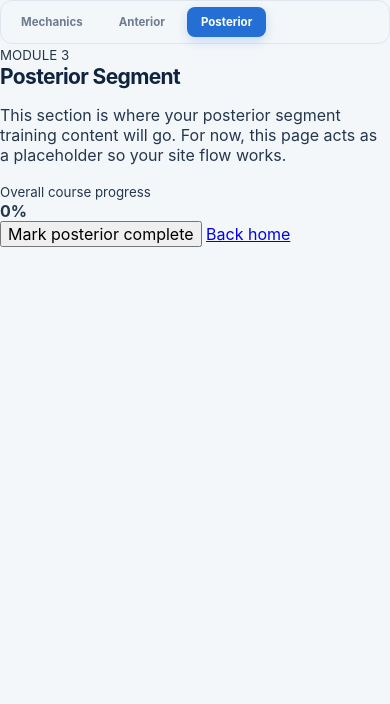
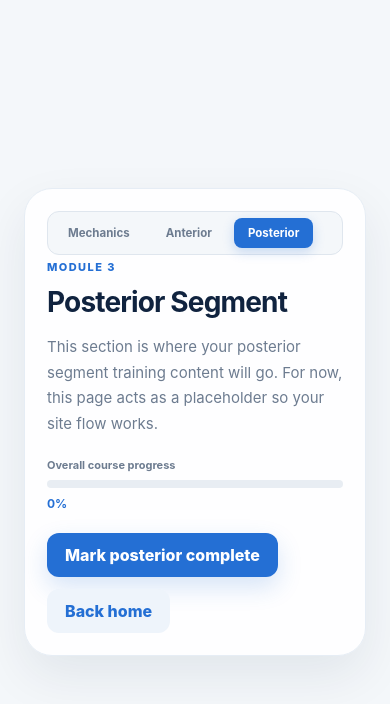
Before and after one commit to sarhassan/LampLearner, a plain HTML site: page posterior.html in a window 390 px wide. Drawn offline with Linux system fonts and the light colour scheme.

Commit message:
Update styles.css

```diff
--- a/css/styles.css
+++ b/css/styles.css
@@ -52,3 +52,242 @@ footer{min-height:84px;padding:11px 30px;display:grid;grid-template-columns:1fr
   color: #fff;
   box-shadow: 0 4px 12px #246fd438;
 }
+/* ===== Course-wide additions ===== */
+
+.overall-progress-bar {
+  background: #fff;
+  border-bottom: 1px solid var(--line);
+  padding: 12px 32px;
+}
+
+.overall-progress-inner {
+  max-width: 1600px;
+  margin: 0 auto;
+  display: grid;
+  grid-template-columns: 180px 1fr 60px;
+  gap: 16px;
+  align-items: center;
+}
+
+.overall-progress-inner small {
+  color: var(--muted);
+  font-size: 11px;
+  font-weight: 700;
+}
+
+.overall-track {
+  height: 8px;
+  border-radius: 999px;
+  background: #e8edf3;
+  overflow: hidden;
+}
+
+.overall-track i {
+  display: block;
+  height: 100%;
+  width: 0%;
+  border-radius: inherit;
+  background: linear-gradient(90deg, #7c9df3, #246fd4, #6fc3ff);
+  transition: width 0.3s ease;
+}
+
+.overall-progress-inner strong {
+  color: var(--blue);
+  font-size: 12px;
+  text-align: right;
+}
+
+/* landing page */
+.landing-body {
+  background:
+    radial-gradient(circle at top left, #eef6ff, transparent 28%),
+    radial-gradient(circle at bottom right, #eaf3ff, transparent 25%),
+    linear-gradient(180deg, #f8fbff, #f3f7fb);
+}
+
+.landing-shell {
+  min-height: 100vh;
+  display: grid;
+  place-items: center;
+  padding: 24px;
+}
+
+.splash-card,
+.intro-card,
+.simple-card {
+  width: min(760px, 100%);
+  background: rgba(255, 255, 255, 0.92);
+  border: 1px solid #e6edf5;
+  border-radius: 28px;
+  box-shadow: 0 20px 50px rgba(16, 35, 63, 0.08);
+}
+
+.splash-card {
+  text-align: center;
+  padding: 46px 32px;
+}
+
+.splash-card h1 {
+  margin: 0 0 10px;
+  font-size: clamp(34px, 5vw, 56px);
+  color: var(--navy);
+  letter-spacing: -0.04em;
+}
+
+.splash-card p {
+  margin: 0;
+  color: var(--muted);
+  font-size: 16px;
+}
+
+.sparkle {
+  font-size: 34px;
+  margin-bottom: 10px;
+  animation: bouncey 1s infinite alternate;
+}
+
+.intro-card,
+.simple-card {
+  padding: 32px;
+}
+
+.eyebrow {
+  color: var(--blue);
+  font-size: 11px;
+  font-weight: 800;
+  letter-spacing: .13em;
+}
+
+.intro-card h2,
+.simple-card h1 {
+  margin: 10px 0 10px;
+  color: var(--navy);
+  font-size: clamp(28px, 4vw, 42px);
+  letter-spacing: -0.03em;
+}
+
+.intro-card p,
+.simple-card p {
+  color: var(--muted);
+  line-height: 1.7;
+  font-size: 15px;
+}
+
+.continue-btn {
+  display: inline-block;
+  padding: 12px 18px;
+  border-radius: 12px;
+  border: 0;
+  background: var(--blue);
+  color: #fff;
+  text-decoration: none;
+  font-weight: 800;
+  cursor: pointer;
+  box-shadow: 0 10px 24px rgba(36, 111, 212, 0.18);
+}
+
+.continue-btn.secondary {
+  background: #eef4fb;
+  color: var(--blue);
+  box-shadow: none;
+}
+
+.home-progress,
+.simple-progress {
+  margin: 22px 0;
+  padding: 0;
+  background: transparent;
+  border: 0;
+}
+
+.home-progress .overall-progress-inner,
+.simple-progress .overall-progress-inner {
+  max-width: none;
+  margin: 0;
+  grid-template-columns: 180px 1fr 60px;
+}
+
+.simple-module-page {
+  min-height: 100vh;
+  display: grid;
+  place-items: center;
+  padding: 24px;
+  background: #f4f7fa;
+}
+
+.simple-actions,
+.module-links {
+  display: flex;
+  gap: 12px;
+  flex-wrap: wrap;
+  margin-top: 20px;
+}
+
+.module-complete-actions {
+  margin-top: 18px;
+  padding-top: 10px;
+}
+
+.module-complete-actions h3 {
+  margin: 0 0 8px;
+  color: var(--navy);
+}
+
+.module-complete-actions p {
+  margin: 0 0 12px;
+  color: var(--muted);
+}
+
+.hidden {
+  display: none;
+}
+
+.fade-away {
+  animation: fadeAway .9s forwards;
+}
+
+.fade-in {
+  animation: fadeIn .9s forwards;
+}
+
+@keyframes bouncey {
+  from { transform: translateY(0); }
+  to { transform: translateY(-6px); }
+}
+
+@keyframes fadeAway {
+  to {
+    opacity: 0;
+    transform: scale(.98);
+  }
+}
+
+@keyframes fadeIn {
+  from {
+    opacity: 0;
+    transform: translateY(18px);
+  }
+  to {
+    opacity: 1;
+    transform: translateY(0);
+  }
+}
+
+@media (max-width: 760px) {
+  .overall-progress-inner,
+  .home-progress .overall-progress-inner,
+  .simple-progress .overall-progress-inner {
+    grid-template-columns: 1fr;
+    gap: 8px;
+  }
+
+  .overall-progress-inner strong {
+    text-align: left;
+  }
+
+  .intro-card,
+  .simple-card,
+  .splash-card {
+    padding: 22px;
+  }
+}
```
